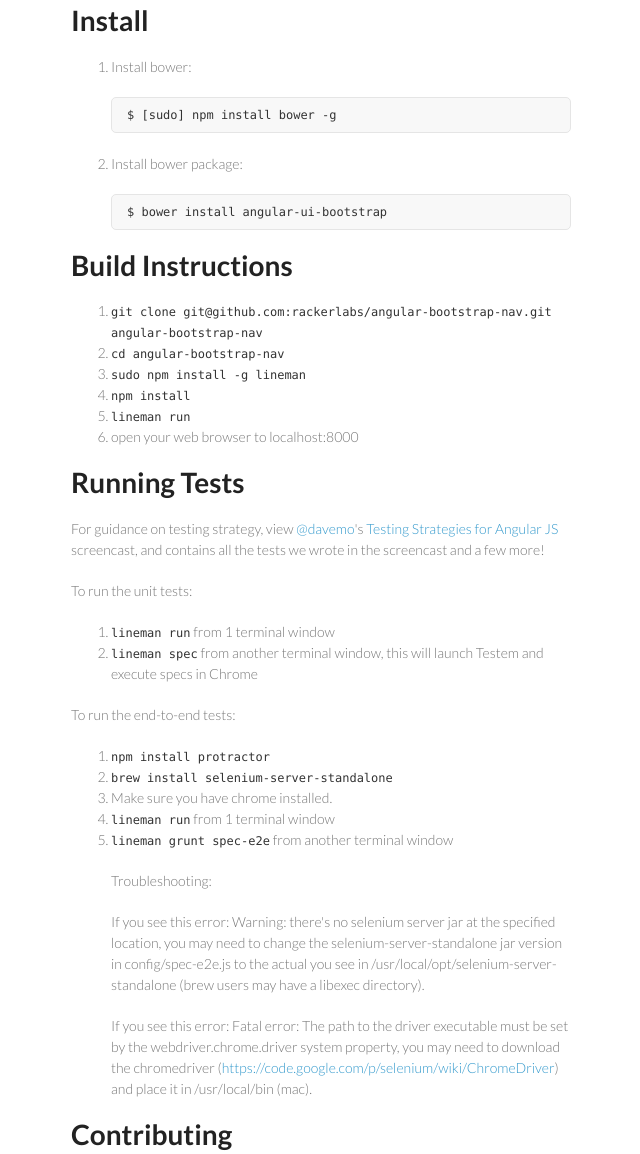
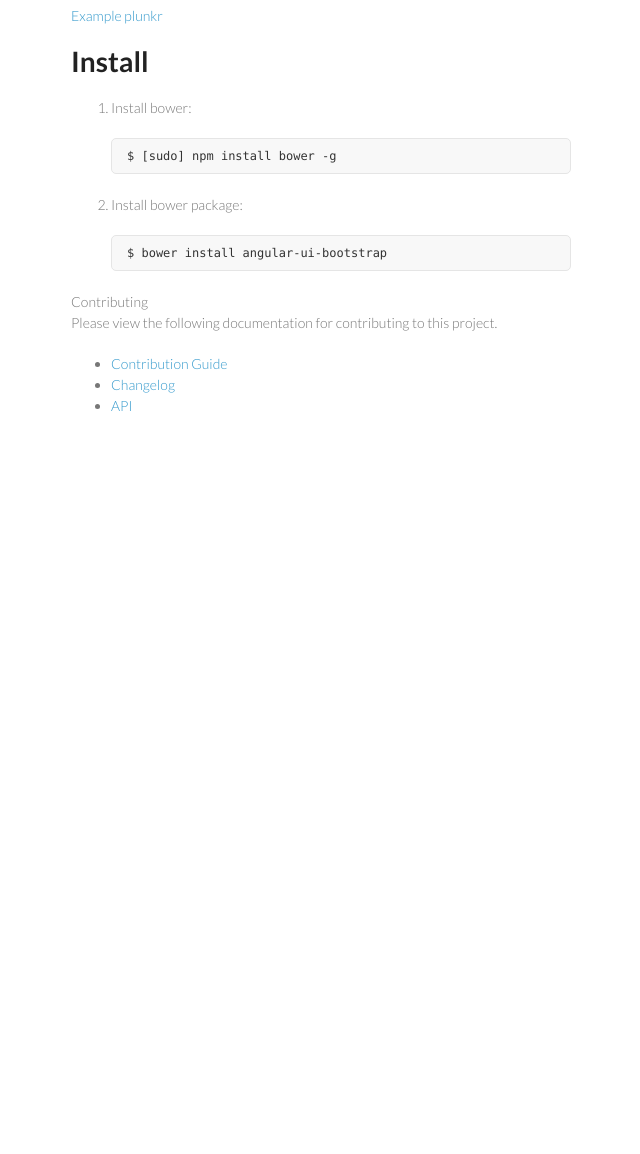
Before and after one commit to jewelsjacobs/angular-bootstrap-nav, a plain HTML site: page index.html in a window 1280 px wide. Shown: the part 573-1727 px from the top of the page, without its empty margins (499-1139 px from the left). After the commit the page ends 1059 px from the top, so only its background shows below. Drawn offline with Linux system fonts and the light colour scheme.

Commit message:
Update index.html

```diff
--- a/index.html
+++ b/index.html
@@ -39,6 +39,8 @@
 
 <p><a href="http://rackerlabs.github.io/angular-bootstrap-nav/demo.html">Demo</a></p>
 
+<p><a href="http://plnkr.co/edit/SMSq2R?p=info">Example plunkr</a></p>
+
 <h1>
 <a name="install" class="anchor" href="#install"><span class="octicon octicon-link"></span></a>Install</h1>
 
@@ -55,50 +57,7 @@
 <pre lang="shell"><code>$ bower install angular-ui-bootstrap
 </code></pre>
 </li>
-</ol><h1>
-<a name="build-instructions" class="anchor" href="#build-instructions"><span class="octicon octicon-link"></span></a>Build Instructions</h1>
-
-<ol>
-<li><code>git clone git@github.com:rackerlabs/angular-bootstrap-nav.git angular-bootstrap-nav</code></li>
-<li><code>cd angular-bootstrap-nav</code></li>
-<li><code>sudo npm install -g lineman</code></li>
-<li><code>npm install</code></li>
-<li><code>lineman run</code></li>
-<li>open your web browser to localhost:8000</li>
-</ol><h1>
-<a name="running-tests" class="anchor" href="#running-tests"><span class="octicon octicon-link"></span></a>Running Tests</h1>
-
-<p>For guidance on testing strategy, view <a href="http://www.github.com/davemo">@davemo</a>'s <a href="http://www.youtube.com/watch?v=UYVcY9EJcRs">Testing Strategies for Angular JS</a> screencast, and contains all the tests we wrote in the screencast and a few more!</p>
-
-<p>To run the unit tests:</p>
-
-<ol>
-<li>
-<code>lineman run</code> from 1 terminal window</li>
-<li>
-<code>lineman spec</code> from another terminal window, this will launch Testem and execute specs in Chrome</li>
-</ol><p>To run the end-to-end tests:</p>
-
-<ol>
-<li><code>npm install protractor</code></li>
-<li><code>brew install selenium-server-standalone</code></li>
-<li>Make sure you have chrome installed.</li>
-<li>
-<code>lineman run</code> from 1 terminal window</li>
-<li>
-<p><code>lineman grunt spec-e2e</code> from another terminal window</p>
-
-<p>Troubleshooting:</p>
-
-<p>If you see this error: Warning: there's no selenium server jar at the specified location,
-  you may need to change the selenium-server-standalone jar version in config/spec-e2e.js
-  to the actual you see in /usr/local/opt/selenium-server-standalone (brew users may have a libexec directory).</p>
-
-<p>If you see this error: Fatal error: The path to the driver executable must be set by the
-  webdriver.chrome.driver system property, you may need to download the chromedriver
-  (<a href="https://code.google.com/p/selenium/wiki/ChromeDriver">https://code.google.com/p/selenium/wiki/ChromeDriver</a>) and place it in /usr/local/bin (mac).</p>
-</li>
-</ol><h1>
+</ol>
 <a name="contributing" class="anchor" href="#contributing"><span class="octicon octicon-link"></span></a>Contributing</h1>
 
 <p>Please view the following documentation for contributing to this project.</p>
```
